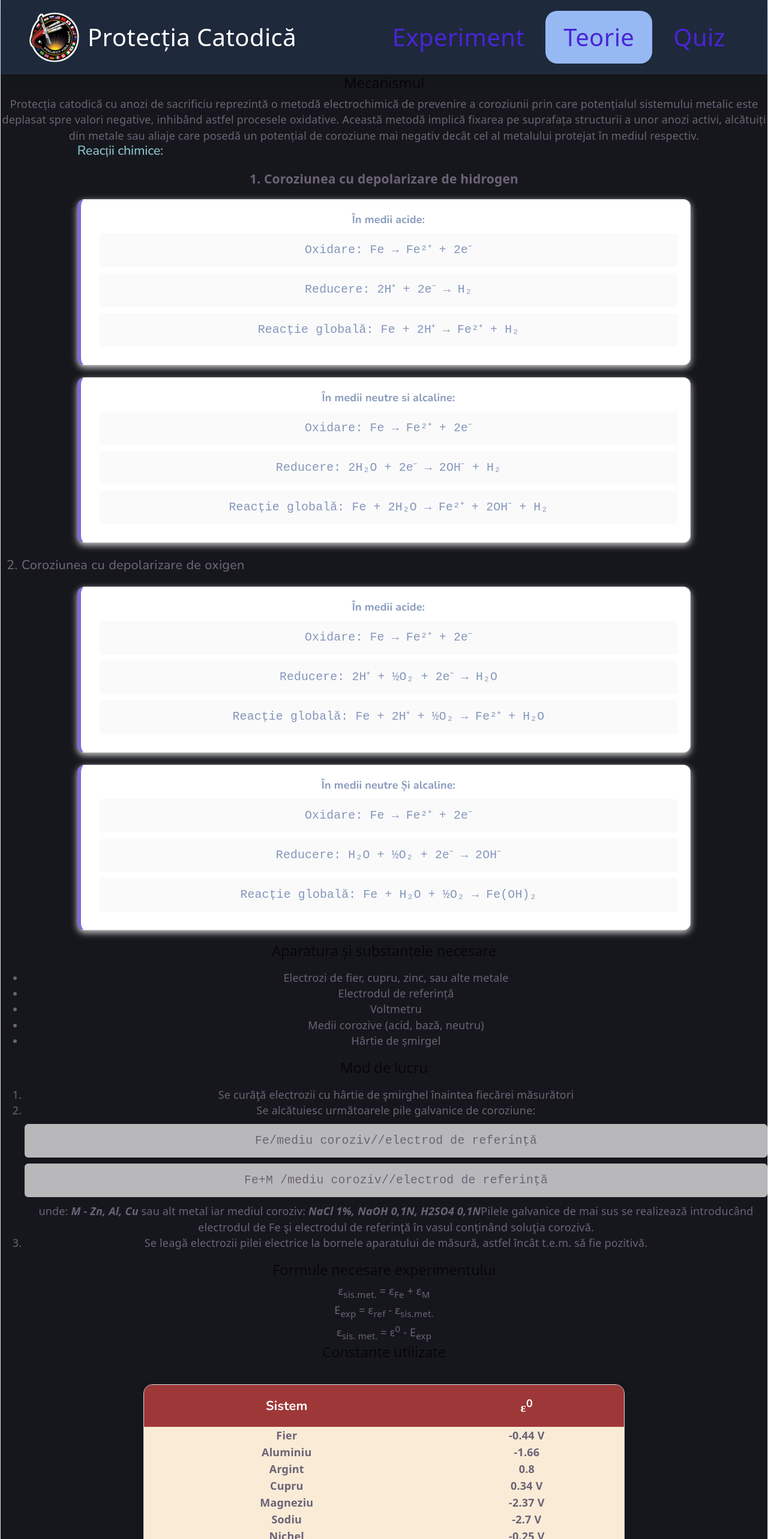
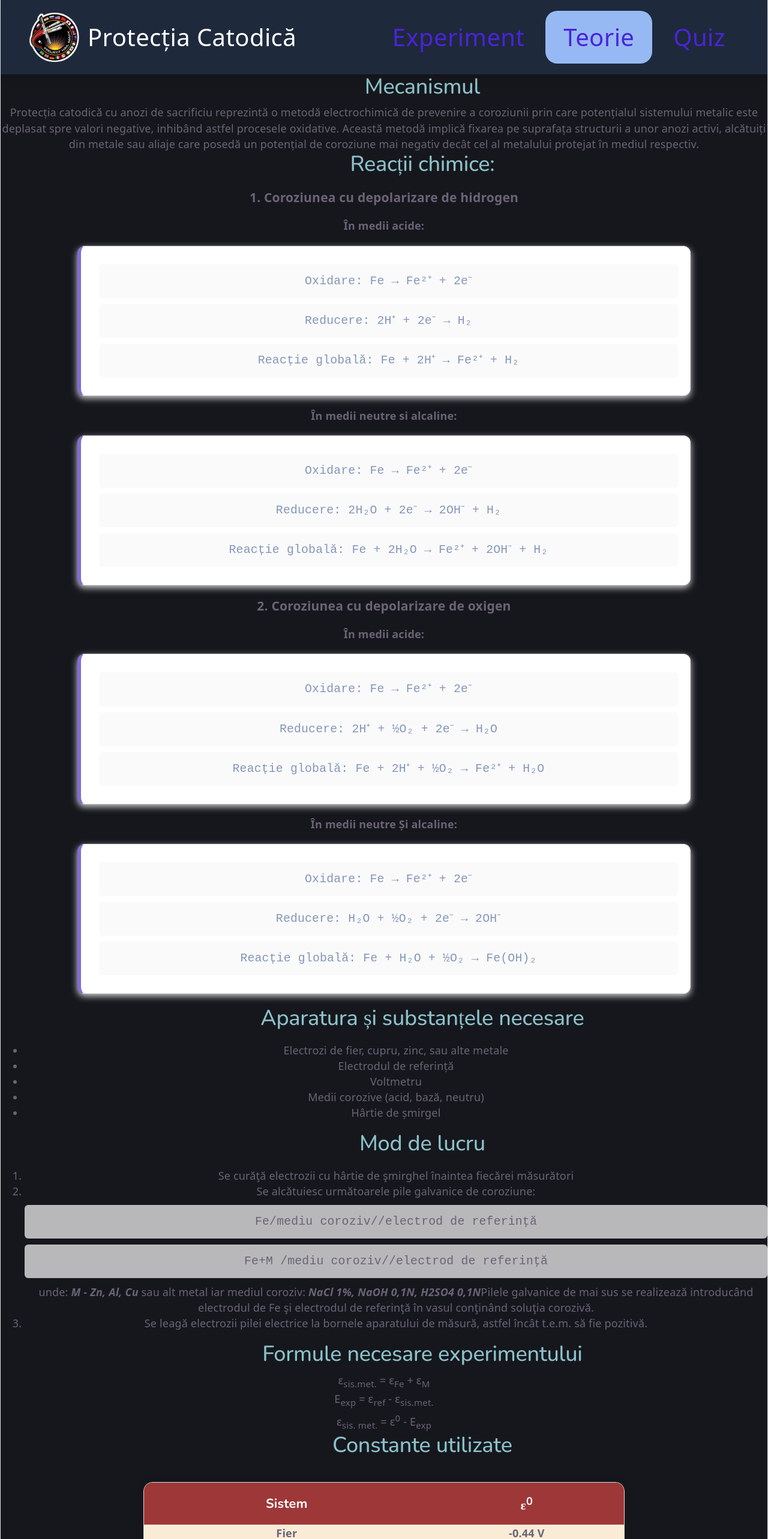
Before and after one commit to mimenschi/proiect_chimie, a React (Vite) app in the folder protectia-catodica/: page /teorie in a window 1280 px wide. Shown: the top 2566 px of the page at 60% size. Built offline with nearby package versions, Linux system fonts and the light colour scheme.

Commit message:
Add:teorie css

```diff
--- a/protectia-catodica/src/pages/Teorie.jsx
+++ b/protectia-catodica/src/pages/Teorie.jsx
@@ -6,44 +6,44 @@ import './TeorieStyle.css'
 function Teorie() {
   return (
     <>
-      <h2>Mecanismul</h2>
+      <h2 className='titlu'>Mecanismul</h2>
       <p>Protecția catodică cu anozi de sacrificiu reprezintă o metodă electrochimică de prevenire a coroziunii prin care potențialul sistemului metalic este deplasat spre valori negative, inhibând astfel procesele oxidative. Această metodă implică fixarea pe suprafața structurii a unor anozi activi, alcătuiți din metale sau aliaje care posedă un potențial de coroziune mai negativ decât cel al metalului protejat în mediul respectiv.</p>
 
       <div className='reactii'>
         <h2 className='titlu'>Reacții chimice:</h2>
         <h3 className='titlureactie'>1. Coroziunea cu depolarizare de hidrogen</h3>
 
+        <strong>În medii acide:</strong>
         <div className='reactii-bula'>
           <div className='textReactii'>
-            <strong>În medii acide:</strong>
             <pre>Oxidare: Fe → Fe²⁺ + 2e⁻</pre>
             <pre>Reducere: 2H⁺ + 2e⁻ → H₂</pre>
             <pre>Reacție globală: Fe + 2H⁺ → Fe²⁺ + H₂</pre>
           </div>
         </div>
 
+        <strong>În medii neutre si alcaline:</strong>
         <div className='reactii-bula'>
           <div className='textReactii'>
-            <strong>În medii neutre si alcaline:</strong>
             <pre>Oxidare: Fe → Fe²⁺ + 2e⁻</pre>
             <pre>Reducere: 2H₂O + 2e⁻ → 2OH⁻ + H₂</pre>
             <pre>Reacție globală: Fe + 2H₂O → Fe²⁺ + 2OH⁻ + H₂</pre>
           </div>
         </div>
 
-        <h3 className='textTeorie'>2. Coroziunea cu depolarizare de oxigen</h3>
+        <h3 className='titlureactie'>2. Coroziunea cu depolarizare de oxigen</h3>
+        <strong>În medii acide:</strong>
         <div className='reactii-bula'>
           <div className='textReactii'>
-            <strong>În medii acide:</strong>
             <pre>Oxidare: Fe → Fe²⁺ + 2e⁻</pre>
             <pre>Reducere: 2H⁺ + ½O₂ + 2e⁻ → H₂O</pre>
             <pre>Reacție globală: Fe + 2H⁺ + ½O₂ → Fe²⁺ + H₂O</pre>
           </div>
         </div>
 
+        <strong>În medii neutre Și alcaline:</strong>
         <div className='reactii-bula'>
           <div className='textReactii'>
-          <strong>În medii neutre Și alcaline:</strong>
             <pre>Oxidare: Fe → Fe²⁺ + 2e⁻</pre>
             <pre>Reducere: H₂O + ½O₂ + 2e⁻ → 2OH⁻</pre>
             <pre>Reacție globală: Fe + H₂O + ½O₂ → Fe(OH)₂</pre>
@@ -53,7 +53,7 @@ function Teorie() {
 
 
 
-      <h2>Aparatura și substanțele necesare</h2>
+        <h2 className='titlu'>Aparatura și substanțele necesare</h2>
         <ul>
           <li>Electrozi de fier, cupru, zinc, sau alte metale</li>
           <li>Electrodul de referință</li>
@@ -62,7 +62,7 @@ function Teorie() {
           <li>Hârtie de șmirgel</li>
         </ul>
 
-      <h2>Mod de lucru</h2>
+        <h2 className='titlu'>Mod de lucru</h2>
         <ol>
           <li>Se curăţă electrozii cu hârtie de şmirghel înaintea fiecărei măsurători</li>
           <li>Se alcătuiesc următoarele pile galvanice de coroziune:
@@ -74,12 +74,12 @@ function Teorie() {
           <li>Se leagă electrozii pilei electrice la bornele aparatului de măsură, astfel încât t.e.m. să fie pozitivă. </li>
         </ol>
 
-      <h2>Formule necesare experimentului</h2>
+        <h2 className='titlu'>Formule necesare experimentului</h2>
         <p>&epsilon;<sub>sis.met.</sub> = &epsilon;<sub>Fe</sub> + &epsilon;<sub>M</sub></p>
         <p>E<sub>exp</sub> = &epsilon;<sub>ref</sub> - &epsilon;<sub>sis.met.</sub></p>
         <p>&epsilon;<sub>sis. met.</sub> = &epsilon;<sup>0</sup> - E<sub>exp</sub></p>
 
-      <h2>Constante utilizate</h2>
+        <h2 className='titlu'>Constante utilizate</h2>
         <div class="table-container">
           <table>
             <thead>
@@ -157,7 +157,7 @@ function Teorie() {
           </table>
         </div>
 
-      <h2>Interpretarea rezultatelor</h2>
+        <h2 className='titlu'>Interpretarea rezultatelor</h2>
         <p>
           Un metal <b><i>M</i></b> este considerat anod de sacrificiu pentru fier dacă potențialul sistemului asociat <b><i>Fe+M</i></b> este mai negativ decât potențialul fierului singur în acel mediu.
           Dacă potențialul este mai puțin negativ, metalul respectiv nu oferă protecție.
--- a/protectia-catodica/src/pages/TeorieStyle.css
+++ b/protectia-catodica/src/pages/TeorieStyle.css
@@ -13,10 +13,10 @@
 }
 
 .titlu{
-  text-align: left;
+  text-align: center;
   padding-left: 10%;
   font-family: "Nunito";
-  font-size: larger;
+  font-size: 2rem;
   color: #8bc2ca;
 }
 
```
Lines whose indentation alone changed are shown as unchanged.
